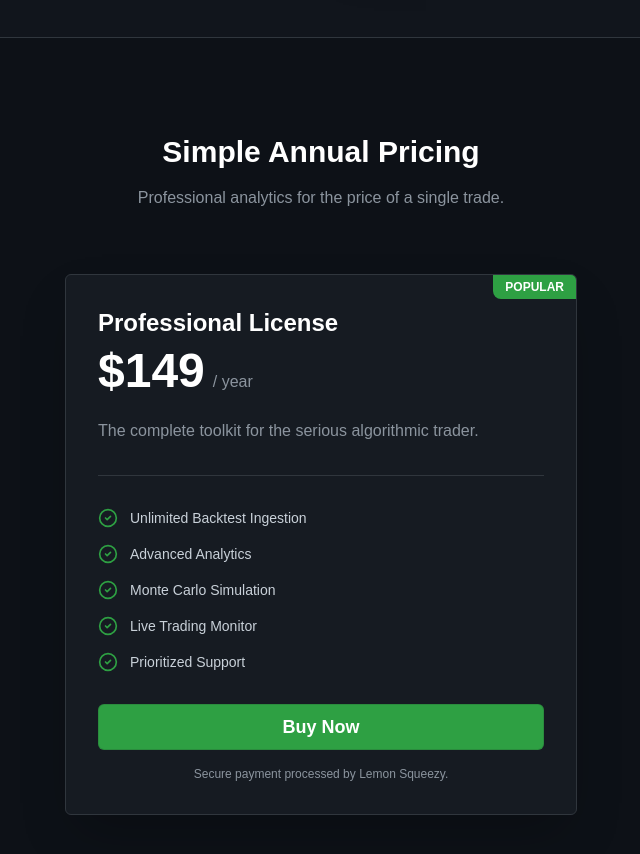
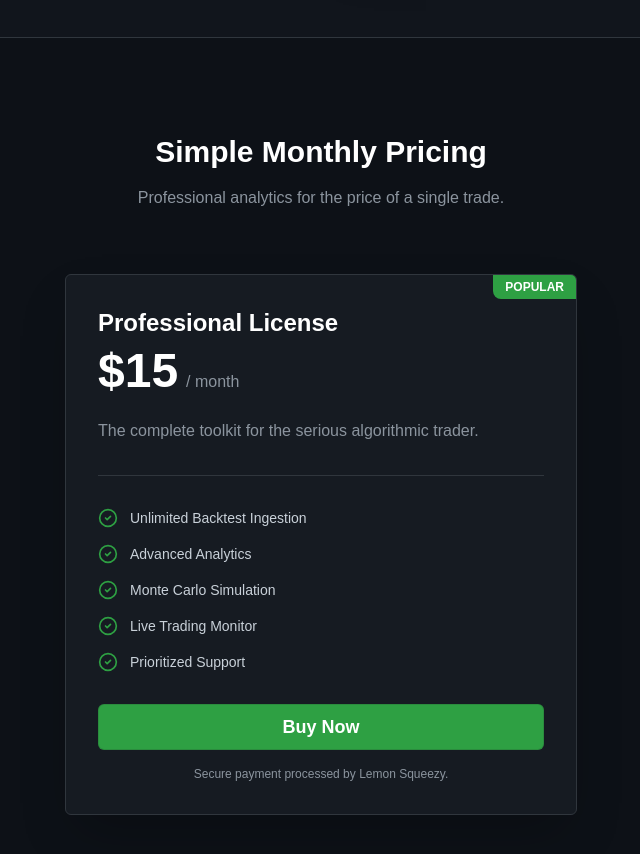
Before and after one commit to LocalAlpha-io/LocalAlpha-website, a Next.js app: page / in a window 1280 px wide. Shown: the part 4020-4874 px from the top of the page, without its empty margins (319-959 px from the left). Built offline with nearby package versions, Linux system fonts and the light colour scheme.

Commit message:
change to monthly pricing

```diff
--- a/app/page.tsx
+++ b/app/page.tsx
@@ -299,7 +299,7 @@ export default function Home() {
         <section id="pricing" className="py-24">
           <div className="max-w-7xl mx-auto px-4 sm:px-6 lg:px-8">
             <div className="text-center mb-16">
-              <h2 className="text-3xl font-bold text-white mb-4">Simple Annual Pricing</h2>
+              <h2 className="text-3xl font-bold text-white mb-4">Simple Monthly Pricing</h2>
               <p className="text-[var(--muted)]">Professional analytics for the price of a single trade.</p>
             </div>
 
@@ -310,8 +310,8 @@ export default function Home() {
                 </div>
                 <h3 className="text-2xl font-bold text-white mb-2">Professional License</h3>
                 <div className="flex items-baseline mb-6">
-                  <span className="text-5xl font-extrabold text-white">$149</span>
-                  <span className="text-[var(--muted)] ml-2">/ year</span>
+                  <span className="text-5xl font-extrabold text-white">$15</span>
+                  <span className="text-[var(--muted)] ml-2">/ month</span>
                 </div>
                 <p className="text-[var(--muted)] mb-8 pb-8 border-b border-[var(--border)]">
                   The complete toolkit for the serious algorithmic trader.
```
